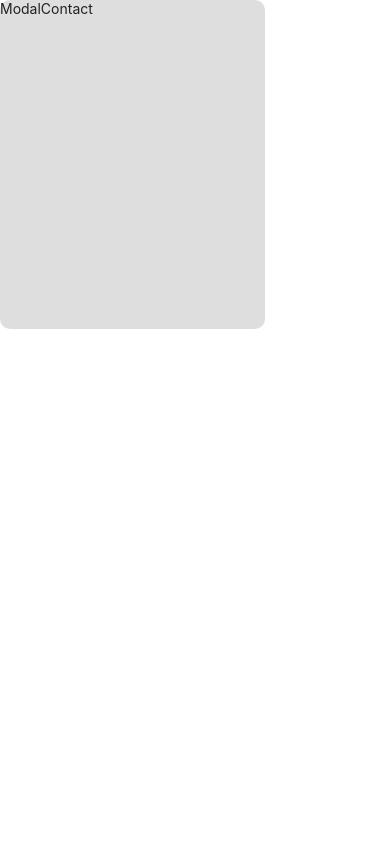
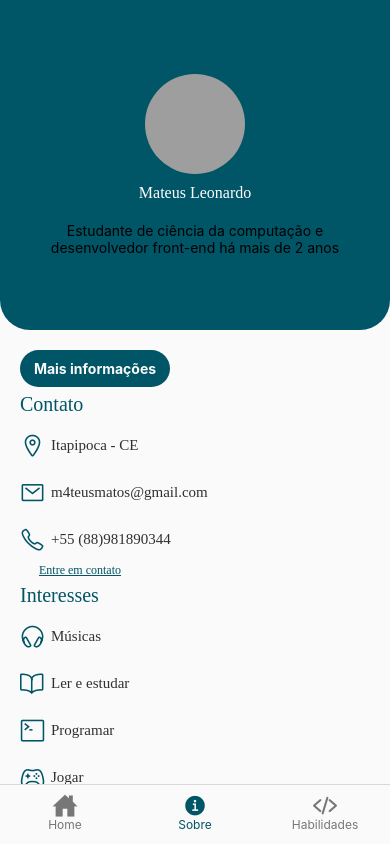
Before and after one commit to mateusmatosleonardo/portifolio-mobile, a React Native app: screen /Sobre in a window 390 px wide. Built offline with nearby package versions, Linux system fonts and the light colour scheme; grey boxes are pictures that could not be loaded.

Commit message:
creating style of input

```diff
--- a/src/components/Modal/Modal.js
+++ b/src/components/Modal/Modal.js
@@ -1,12 +1,27 @@
 import React from 'react';
-import {View, Text, Modal, StyleSheet} from 'react-native';
+import {
+  View,
+  Text,
+  Modal,
+  StyleSheet,
+  Image,
+  TouchableOpacity,
+} from 'react-native';
+import {scale} from 'react-native-size-matters';
+import close from '../../assets/icons/close.png';
 
-const ModalContact = () => {
+const ModalContact = ({isVisible, setIsVisible}) => {
   return (
-    <View style={styles.screenModal}>
-      <Modal animationType="fade" transparent={false}>
+    <View>
+      <Modal animationType="slide" transparent={true} visible={isVisible}>
         <View style={styles.modal}>
-          <Text style={{color: '#222'}}>ModalContact</Text>
+          <TouchableOpacity
+            onPress={() => setIsVisible(false)}
+            style={styles.touchBtnClose}>
+            <Image source={close} style={styles.btnClose} />
+          </TouchableOpacity>
+
+          <Text style={styles.textInput}>Qual seu nome?</Text>
         </View>
       </Modal>
     </View>
@@ -14,16 +29,34 @@ const ModalContact = () => {
 };
 
 const styles = StyleSheet.create({
-  screenModal: {
-    justifyContent: 'center',
-    alignItems: 'center',
-    backgroundColor: '#222',
+  modal: {
+    width: 345,
+    height: 439,
+    marginLeft: scale(29),
+    marginTop: scale(130),
+    paddingHorizontal: 20,
+    borderRadius: 10,
+    backgroundColor: '#fafafa',
+    elevation: 10,
   },
-  modal: {
-    width: 265,
-    height: 329,
-    borderRadius: 10,
-    backgroundColor: '#dedede',
+  touchBtnClose: {
+    width: 16,
+    height: 16,
+    right: scale(20),
+    position: 'absolute',
+  },
+  btnClose: {
+    width: 16,
+    height: 16,
+    marginVertical: 14,
+    marginHorizontal: 8,
+  },
+  textInput: {
+    fontSize: 16,
+    fontFamily: 'Poppins-Medium',
+    color: '#313030',
+    backgroundColor: '#ccc',
+    marginTop: scale(36),
   },
 });
 
--- a/src/views/About/index.js
+++ b/src/views/About/index.js
@@ -21,6 +21,8 @@ const About = () => {
       setLoading(false);
     }, 3000);
   });
+
+  const [isVisible, setIsVisible] = useState(false);
 
   return (
     <Skeleton visible={loading}>
@@ -55,7 +57,9 @@ const About = () => {
               <Text style={styles.textInformation}>+55 (88)981890344</Text>
             </View>
 
-            <TouchableOpacity style={styles.touch}>
+            <TouchableOpacity
+              style={styles.touch}
+              onPress={() => setIsVisible(true)}>
               <Text style={styles.btnContact}>Entre em contato</Text>
             </TouchableOpacity>
 
@@ -91,7 +95,7 @@ const About = () => {
             </View>
           </ScrollView>
         </View>
-        <ModalContact />
+        <ModalContact isVisible={isVisible} setIsVisible={setIsVisible} />
       </View>
     </Skeleton>
   );
```
